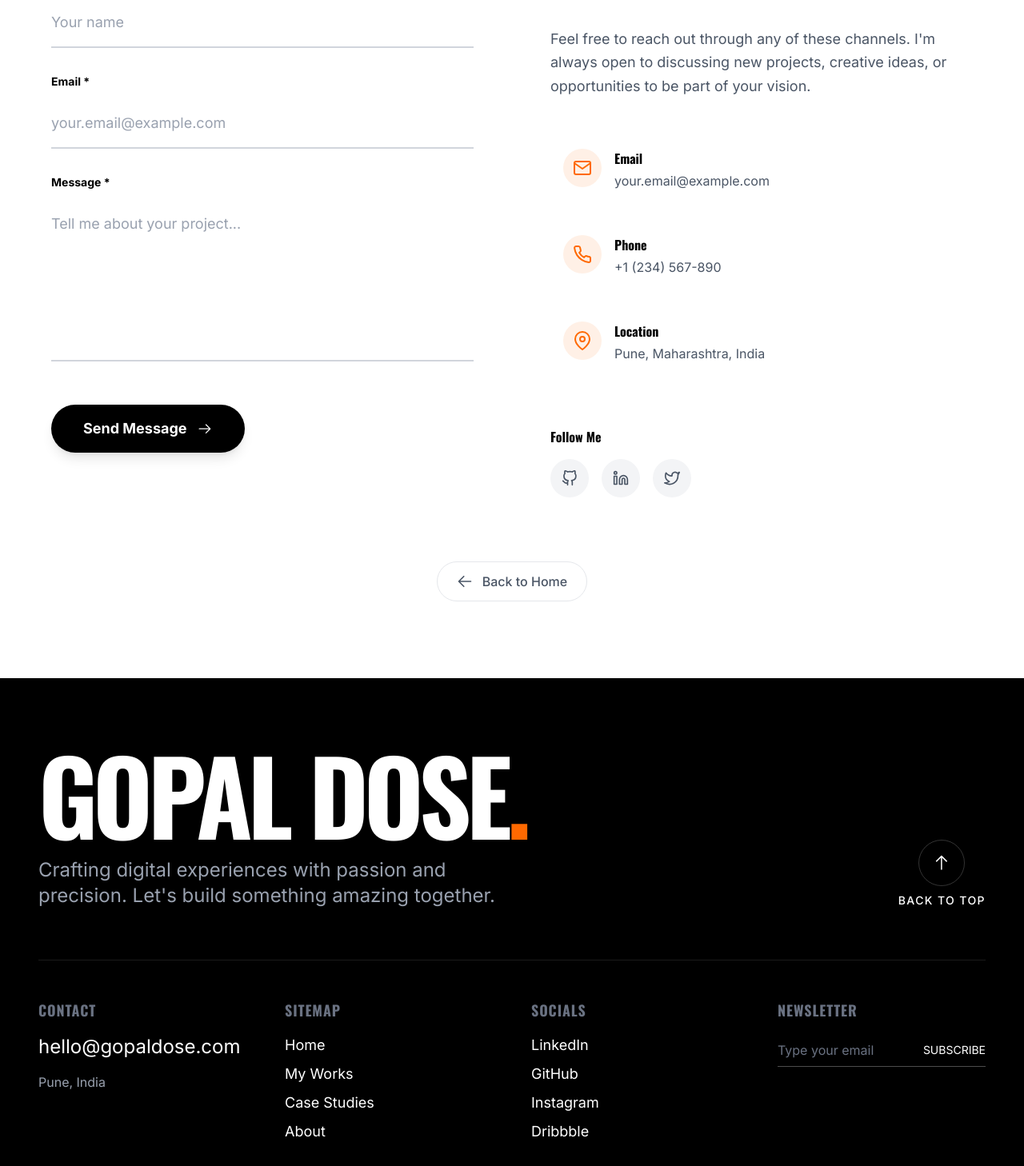
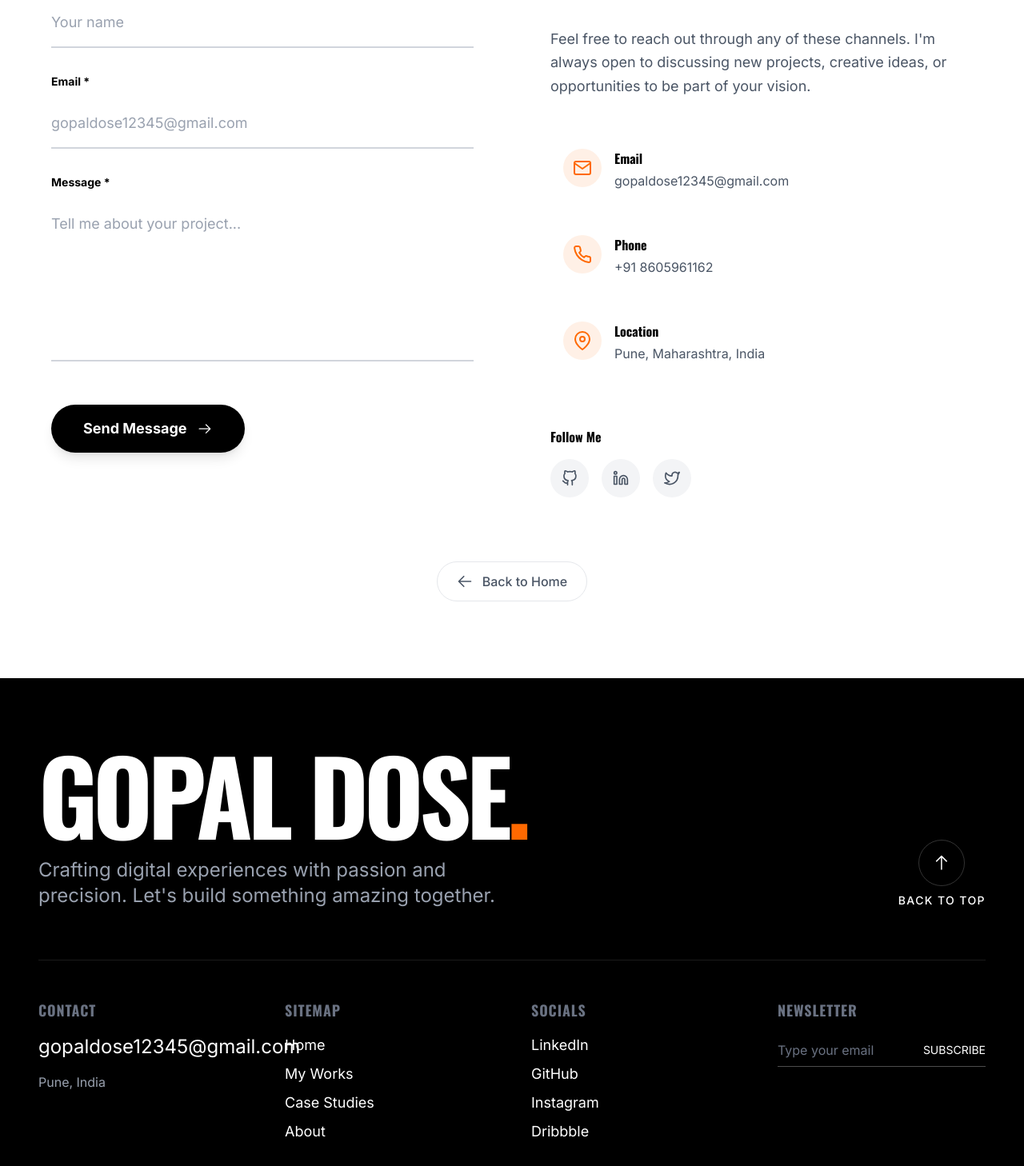
Before and after one commit to GopalDose/Gopal-Portfolio, a Next.js app: page /contact in a window 1280 px wide. Shown: the part 712-2170 px from the top of the page at 80% size. Built offline with nearby package versions, Linux system fonts and the light colour scheme.

Commit message:
chore: Update personal branding and contact information across the site, including title, description, and email address

```diff
--- a/app/components/Contact.tsx
+++ b/app/components/Contact.tsx
@@ -21,7 +21,7 @@ export default function Contact() {
     };
 
     return (
-        <section className="bg-white py-24 px-4 min-h-screen flex flex-col items-center justify-center relative overflow-hidden">
+        <section id="contact" className="bg-white py-24 px-4 min-h-screen flex flex-col items-center justify-center relative overflow-hidden">
             {/* Decorative Doodles/Arrows could go here absolutely positioned */}
 
             <div className="container mx-auto max-w-4xl relative z-10">
--- a/app/components/Footer.tsx
+++ b/app/components/Footer.tsx
@@ -66,7 +66,7 @@ export default function Footer() {
                     <div className="space-y-4">
                         <h3 className="text-lg font-bold uppercase tracking-wider text-gray-500 font-[family-name:var(--font-family-sans)]">Contact</h3>
                         <p className="text-2xl font-[family-name:var(--font-family-media)] hover:text-orange-500 transition-colors">
-                            <a href="mailto:hello@gopaldose.com">hello@gopaldose.com</a>
+                            <a href="mailto:gopaldose12345@gmail.com">gopaldose12345@gmail.com</a>
                         </p>
                         <p className="text-gray-400 font-[family-name:var(--font-family-sans)]">
                             Pune, India
--- a/app/components/Header.tsx
+++ b/app/components/Header.tsx
@@ -12,9 +12,9 @@ export default function Header() {
   return (
     <header className="fixed top-0 left-0 w-full z-50 flex items-center justify-between px-8 py-6 bg-white/80 backdrop-blur-md md:px-16">
       {/* Logo */}
-      <div className="text-2xl font-bold tracking-tight text-black">
+      <Link href="/" className="text-2xl font-bold tracking-tight text-black hover:text-orange-500 transition-colors">
         GD<span className="text-orange-400">.</span>
-      </div>
+      </Link>
 
       {/* Navigation */}
       <nav className="hidden md:flex items-center gap-8">
@@ -30,9 +30,12 @@ export default function Header() {
       </nav>
 
       {/* Action */}
-      <button className="hidden md:block px-6 py-2.5 text-sm font-medium text-white bg-black rounded-full hover:bg-gray-800 transition-all cursor-pointer shadow-md hover:shadow-lg">
+      <a
+        href="mailto:gopaldose12345@gmail.com"
+        className="hidden md:block px-6 py-2.5 text-sm font-medium text-white bg-black rounded-full hover:bg-gray-800 transition-all cursor-pointer shadow-md hover:shadow-lg"
+      >
         Get in Touch
-      </button>
+      </a>
 
       {/* Mobile Menu Button (Placeholder) */}
       <button className="md:hidden text-black">
--- a/app/contact/page.tsx
+++ b/app/contact/page.tsx
@@ -285,7 +285,7 @@ export default function ContactPage() {
                                         onChange={handleInputChange}
                                         onFocus={handleFocus}
                                         onBlur={handleBlur}
-                                        placeholder="your.email@example.com"
+                                        placeholder="gopaldose12345@gmail.com"
                                         required
                                         className="w-full border-b-2 border-gray-300 py-4 focus:outline-none focus:border-orange-500 transition-all duration-300 bg-transparent placeholder-gray-400 font-[family-name:var(--font-family-sans)] text-lg"
                                     />
@@ -349,8 +349,8 @@ export default function ContactPage() {
                                     </div>
                                     <div>
                                         <h4 className="font-bold font-[family-name:var(--font-family-media)] text-black mb-1">Email</h4>
-                                        <a href="mailto:your.email@example.com" className="text-gray-600 font-[family-name:var(--font-family-sans)] hover:text-orange-500 transition-colors">
-                                            your.email@example.com
+                                        <a href="mailto:gopaldose12345@gmail.com" className="text-gray-600 font-[family-name:var(--font-family-sans)] hover:text-orange-500 transition-colors">
+                                            gopaldose12345@gmail.com
                                         </a>
                                     </div>
                                 </div>
@@ -361,8 +361,8 @@ export default function ContactPage() {
                                     </div>
                                     <div>
                                         <h4 className="font-bold font-[family-name:var(--font-family-media)] text-black mb-1">Phone</h4>
-                                        <a href="tel:+1234567890" className="text-gray-600 font-[family-name:var(--font-family-sans)] hover:text-orange-500 transition-colors">
-                                            +1 (234) 567-890
+                                        <a href="tel:+918605961162" className="text-gray-600 font-[family-name:var(--font-family-sans)] hover:text-orange-500 transition-colors">
+                                            +91 8605961162
                                         </a>
                                     </div>
                                 </div>
--- a/app/layout.tsx
+++ b/app/layout.tsx
@@ -19,8 +19,8 @@ const media = Oswald({ // Oswald is a strong, condensed sans-serif - great for i
 });
 
 export const metadata: Metadata = {
-  title: "Gopal | Webdesigner & Photographer",
-  description: "Portfolio of Gopal - Webdesigner & Photographer based in India.",
+  title: "Gopal Vijay Dose | Full Stack Developer & Designer",
+  description: "Portfolio of Gopal Vijay Dose - Full Stack Developer based in Pune, India. Specializing in modern web development, React, Next.js, and creating exceptional digital experiences.",
 };
 
 export default function RootLayout({
```
Also changed, not shown: app/components/Hero.tsx (+6 -4 lines). Lines whose indentation alone changed are shown as unchanged.
